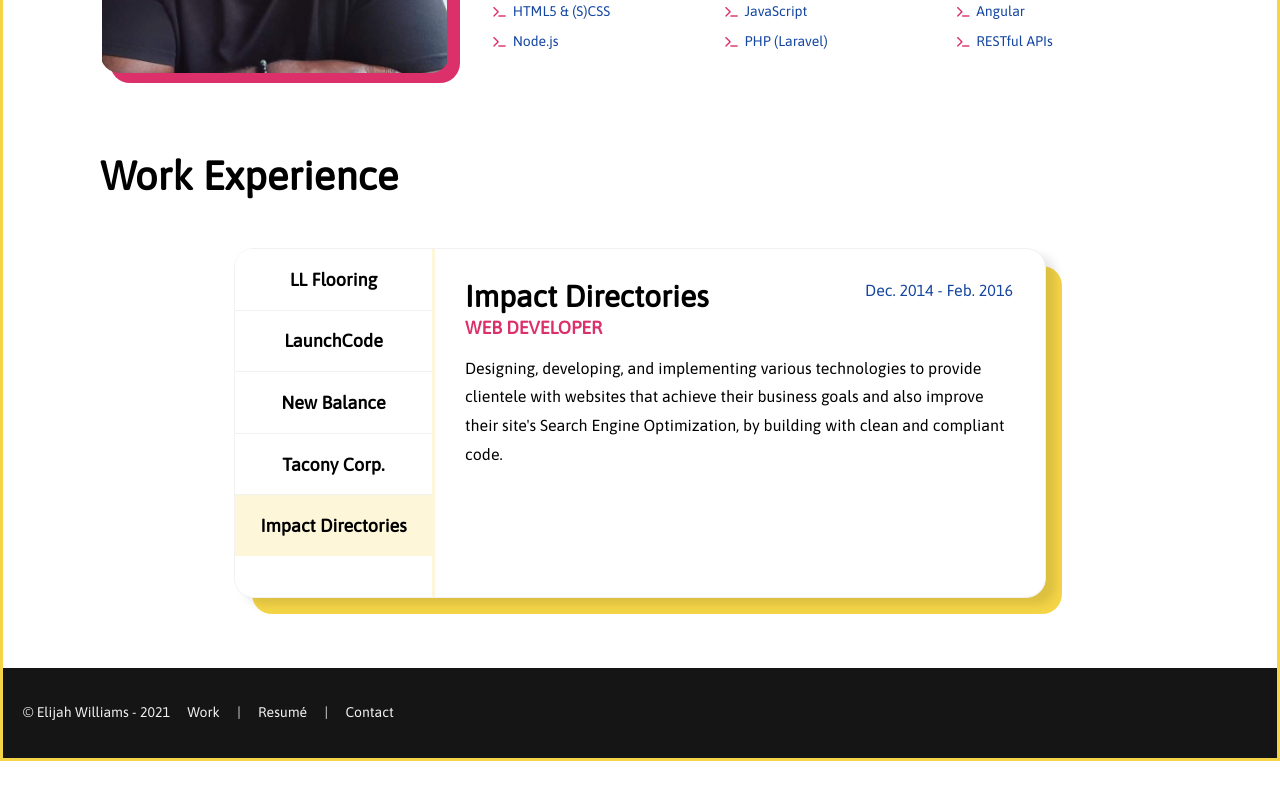
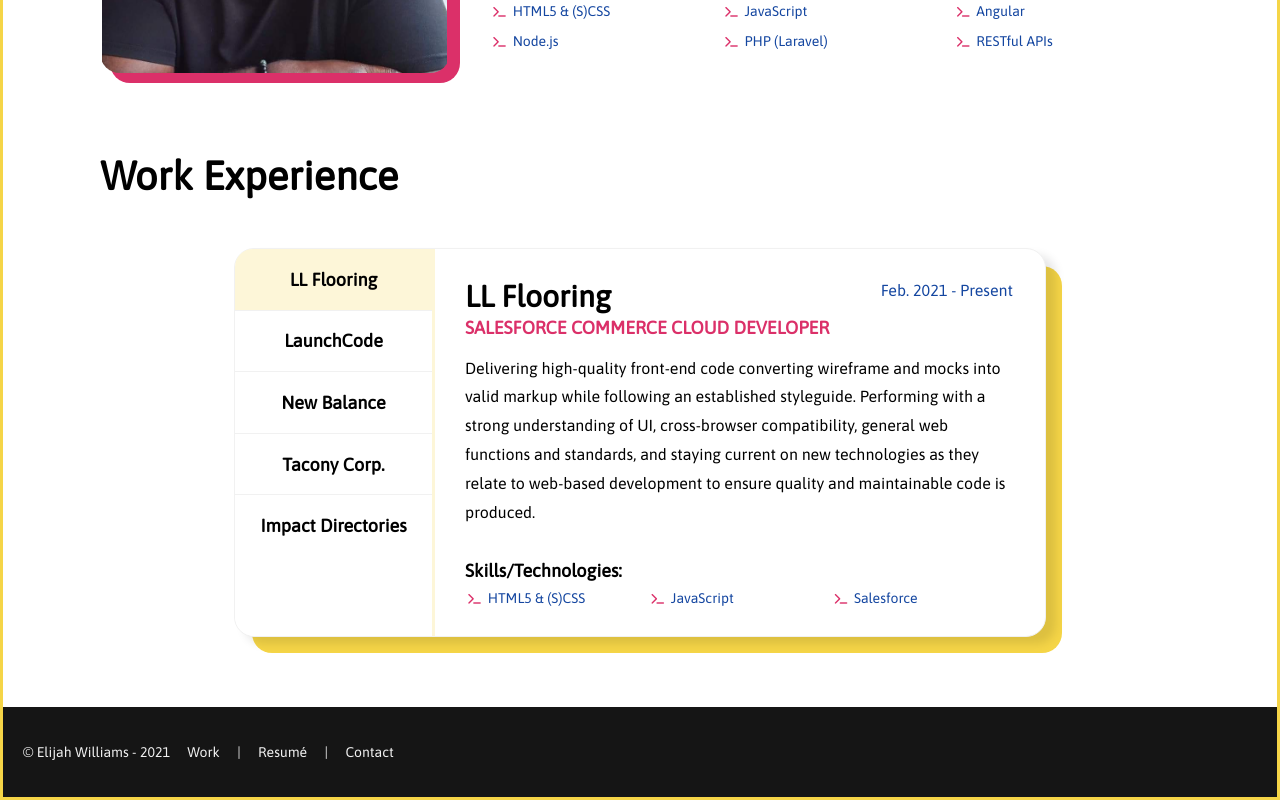
Before and after one commit to sayhelloelijah/say-redesign-angular, an Angular app: page /about in a window 1280 px wide. Shown: the part 410-1210 px from the top of the page. Before the commit the page ends 1171 px from the top, so only its background shows below. Built offline with nearby package versions, Linux system fonts and the light colour scheme.

Commit message:
:lipstick: add skills to resume

```diff
--- a/src/app/pages/about/about.component.html
+++ b/src/app/pages/about/about.component.html
@@ -12,13 +12,13 @@
       I'm passionate and committed to improving my own knowledge and skills. <br />
       Here are a few technologies I've been working with:
     </p>
-    <ul class="about_tech-list">
-      <li class="about_tech-list-item">HTML5 &amp; (S)CSS</li>
-      <li class="about_tech-list-item">JavaScript</li>
-      <li class="about_tech-list-item">Angular</li>
-      <li class="about_tech-list-item">Node.js</li>
-      <li class="about_tech-list-item">PHP (Laravel)</li>
-      <li class="about_tech-list-item">RESTful APIs</li>
+    <ul class="tech-list">
+      <li class="tech-list-item">HTML5 &amp; (S)CSS</li>
+      <li class="tech-list-item">JavaScript</li>
+      <li class="tech-list-item">Angular</li>
+      <li class="tech-list-item">Node.js</li>
+      <li class="tech-list-item">PHP (Laravel)</li>
+      <li class="tech-list-item">RESTful APIs</li>
     </ul>
   </div>
   <app-resume></app-resume>
--- a/src/app/pages/home/home.component.html
+++ b/src/app/pages/home/home.component.html
@@ -6,19 +6,19 @@
       applications, and connecting people together through the interwebs.</p>
     <ul class="social-links">
       <li class="social-links-item">
-        <a class="social-links-item--facebook" title="Facebook profile: sayhelloelijah" target="_blank"
-          href="https://facebook.com/sayhelloelijah"><i class="fab fa-facebook-square"></i></a>
+        <a class="social-links-item--rock social-links-item--facebook" title="Facebook profile: sayhelloelijah"
+          target="_blank" href="https://facebook.com/sayhelloelijah"><i class="fab fa-facebook-square"></i></a>
       </li>
       <li class="social-links-item">
-        <a class="social-links-item--instagram" title="Instagram profile: sayhelloelijah" target="_blank"
-          href="https://instagram.com/sayhelloelijah"><i class="fab fa-instagram"></i></a>
+        <a class="social-links-item--rock social-links-item--instagram" title="Instagram profile: sayhelloelijah"
+          target="_blank" href="https://instagram.com/sayhelloelijah"><i class="fab fa-instagram"></i></a>
       </li>
       <li class="social-links-item">
-        <a class="social-links-item--linked-in" title="LinkedIn profile: sayhelloelijah" target="_blank"
-          href="https://linkedin.com/in/sayhelloelijah"><i class="fab fa-linkedin"></i></a>
+        <a class="social-links-item--rock social-links-item--linked-in" title="LinkedIn profile: sayhelloelijah"
+          target="_blank" href="https://linkedin.com/in/sayhelloelijah"><i class="fab fa-linkedin"></i></a>
       </li>
       <li class="social-links-item">
-        <a class="social-links-item--email" title="Email: say@helloelijah.com" target="_blank"
+        <a class="social-links-item--rock social-links-item--email" title="Email: say@helloelijah.com" target="_blank"
           href="mailto:say@helloelijah.com"><i class="far fa-envelope-open"></i></a>
       </li>
     </ul>
--- a/src/app/resume/resume.component.html
+++ b/src/app/resume/resume.component.html
@@ -18,6 +18,14 @@
         compatibility, general web functions and standards, and staying current on new technologies as they relate to
         web-based development to ensure quality and maintainable code is produced.</p>
       <span class="resume__metadata">Feb. 2021 - Present</span>
+      <div class="resume__skills">
+        <h4 class="resume__skills-title">Skills/Technologies:</h4>
+        <ul class="tech-list">
+          <li class="tech-list-item">HTML5 & (S)CSS</li>
+          <li class="tech-list-item">JavaScript</li>
+          <li class="tech-list-item">Salesforce</li>
+        </ul>
+      </div>
     </div>
     <div class="resume__content" data-tab="2">
       <h3 class="resume__title">
@@ -29,6 +37,16 @@
         compatibility, general web functions and standards, and staying current on new technologies as they relate to
         web-based development to ensure quality and maintainable code is produced.</p>
       <span class="resume__metadata">Dec. 2020 - Present</span>
+      <div class="resume__skills">
+        <h4 class="resume__skills-title">Skills/Technologies:</h4>
+        <ul class="tech-list">
+          <li class="tech-list-item">Teaching</li>
+          <li class="tech-list-item">JavaScript</li>
+          <li class="tech-list-item">Leadership/Mentorship</li>
+          <li class="tech-list-item">Leadership</li>
+          <li class="tech-list-item">Team Management</li>
+        </ul>
+      </div>
     </div>
     <div class="resume__content" data-tab="3">
       <h3 class="resume__title">
@@ -40,6 +58,14 @@
         compatibility, general web functions and standards, and staying current on new technologies as they relate to
         web-based development to ensure quality and maintainable code is produced.</p>
       <span class="resume__metadata">Oct. 2019 - Dec. 2020</span>
+      <div class="resume__skills">
+        <h4 class="resume__skills-title">Skills/Technologies:</h4>
+        <ul class="tech-list">
+          <li class="tech-list-item">HTML5 & (S)CSS</li>
+          <li class="tech-list-item">JavaScript</li>
+          <li class="tech-list-item">Salesforce</li>
+        </ul>
+      </div>
     </div>
     <div class="resume__content" data-tab="4">
       <h3 class="resume__title">
@@ -51,6 +77,18 @@
         accessible and responsive UI. Build emails and landing pages using the Marketo platform and also provided
         consultation where needed to train the client on how to use the created templates.</p>
       <span class="resume__metadata">July 2016 - Sept. 2019</span>
+      <div class="resume__skills">
+        <h4 class="resume__skills-title">Skills/Technologies:</h4>
+        <ul class="tech-list">
+          <li class="tech-list-item">HTML5 & (S)CSS</li>
+          <li class="tech-list-item">JavaScript</li>
+          <li class="tech-list-item">PHP (Laravel)</li>
+          <li class="tech-list-item">React</li>
+          <li class="tech-list-item">Magento</li>
+          <li class="tech-list-item">MySQL</li>
+          <li class="tech-list-item">RESTful APIs</li>
+        </ul>
+      </div>
     </div>
     <div class="resume__content" data-tab="5">
       <h3 class="resume__title">
@@ -61,6 +99,14 @@
         websites that achieve their business goals and also improve their site's Search Engine Optimization, by building
         with clean and compliant code.</p>
       <span class="resume__metadata">Dec. 2014 - Feb. 2016</span>
+      <div class="resume__skills">
+        <h4 class="resume__skills-title">Skills/Technologies:</h4>
+        <ul class="tech-list">
+          <li class="tech-list-item">HTML5</li>
+          <li class="tech-list-item">CSS3</li>
+          <li class="tech-list-item">JavaScript</li>
+        </ul>
+      </div>
     </div>
   </div>
 </div>
--- a/src/app/resume/resume.component.scss
+++ b/src/app/resume/resume.component.scss
@@ -32,7 +32,7 @@
       }
     }
 
-    @at-root &:hover, &:active {
+    @at-root &:hover, &:active, &:focus {
       background-color: lighten($primary-color, 30%);
     }
 
@@ -124,6 +124,15 @@
     width: 200px;
   }
 
+  @at-root &__skills {
+    @at-root &-title {
+      font: {
+        size: 1.8em;
+      }
+      margin: 1em 0 0.5em;
+    }
+  }
+
   @at-root &__title {
     font-size: 3em;
     margin: 0;
--- a/src/app/resume/resume.component.ts
+++ b/src/app/resume/resume.component.ts
@@ -9,8 +9,6 @@
 export class ResumeComponent implements OnInit {
 
   constructor() { }
-
-  // ngOnInit(): void {}
 
   ngOnInit(): void {
     document.querySelectorAll(".resume__button").forEach(button => {
@@ -36,8 +34,8 @@
 
         });
         document.querySelectorAll(".resume").forEach(container => {
-            container.querySelector(".resume__sidebar .resume__button");
-            button.click();
+            const btn: HTMLElement = container.querySelector(".resume__sidebar .resume__button");
+            btn.click();
         });
       }
     });
--- a/src/sass/base/resets.scss
+++ b/src/sass/base/resets.scss
@@ -14,3 +14,6 @@
   margin: 0;
   padding: 0;
 }
+:focus {
+  outline: 1px solid $secondary-color;
+}
--- a/src/sass/modules/content.scss
+++ b/src/sass/modules/content.scss
@@ -43,8 +43,8 @@
     text-decoration: none;
     transition: .2s all linear;
 
-    @at-root &:hover, &:active {
-      animation: 1s slide infinite;
+    @at-root &:hover, &:active, &:focus {
+      animation: 1s pulse infinite;
     }
 }
 
@@ -60,26 +60,27 @@
         display: inline-block;
         margin: 0 1em 0.7em 0;
 
-        @at-root &:hover {
-          animation: rock 0.75s linear infinite;
-          transform: scale(2);
+        @at-root &--rock {
+          @at-root &:hover i, &:focus i {
+            animation: rock 0.75s infinite;
+          }
         }
 
         @at-root a { color: $black; }
 
-        @at-root &--email:hover {
+        @at-root &--email:hover, &--email:focus {
           color: darken($primary-color, 40%);
         }
 
-        @at-root &--facebook:hover {
+        @at-root &--facebook:hover,  &--facebook:focus {
             color: $facebook;
         }
 
-        @at-root &--instagram:hover {
+        @at-root &--instagram:hover,  &--instagram:focus {
           color: $instagram;
         }
 
-        @at-root &--linked-in:hover {
+        @at-root &--linked-in:hover,  &--linked-in:focus {
           color: $linkedin;
       }
     }
@@ -103,42 +104,6 @@
   @at-root &_title {
     font-size: 4em;
   }
-
-  @at-root &_tech-list {
-    color: $tertiary-color;
-    display: flex;
-    font: {
-      family: 'Asap', sans-serif;
-      size: 1.4em;
-    }
-    flex-wrap: wrap;
-    list-style: none;
-
-    @at-root &-item {
-      flex-basis: 33.3%;
-      margin-top: 1em;
-
-      @at-root &:nth-child(1), &:nth-child(2),  &:nth-child(3) {
-        margin-top: 0;
-      }
-
-      @at-root &::before {
-        background-color: transparent;
-        border: {
-          radius: 0.3em;
-        }
-        color: $secondary-color;
-        content: '\f120';
-        font: {
-          family: "Font Awesome 5 Free";
-          size: 0.8em;
-          weight: 900;
-        }
-        margin-right: 0.3em;
-        padding: 0.3em;
-      }
-    }
-  }
 }
 
 .work {height: auto;}
--- a/src/sass/modules/modules.scss
+++ b/src/sass/modules/modules.scss
@@ -7,3 +7,4 @@
 @import 'header';
 @import 'nav';
 @import 'work';
+@import 'skills';
--- /dev/null
+++ b/src/sass/modules/skills.scss
@@ -0,0 +1,35 @@
+@at-root .tech-list {
+  color: $tertiary-color;
+  display: flex;
+  font: {
+    family: 'Asap', sans-serif;
+    size: 1.4em;
+  }
+  flex-wrap: wrap;
+  list-style: none;
+
+  @at-root &-item {
+    flex-basis: 33.3%;
+    margin-top: 1em;
+
+    @at-root &:nth-child(1), &:nth-child(2),  &:nth-child(3) {
+      margin-top: 0;
+    }
+
+    @at-root &::before {
+      background-color: transparent;
+      border: {
+        radius: 0.3em;
+      }
+      color: $secondary-color;
+      content: '\f120';
+      font: {
+        family: "Font Awesome 5 Free";
+        size: 0.8em;
+        weight: 900;
+      }
+      margin-right: 0.3em;
+      padding: 0.3em;
+    }
+  }
+}
--- a/src/sass/utilities/mixins.scss
+++ b/src/sass/utilities/mixins.scss
@@ -19,7 +19,7 @@
   }
 }
 
-@keyframes slide {
+@keyframes pulse {
     0% {
         transform: scale(1);
     }
```
